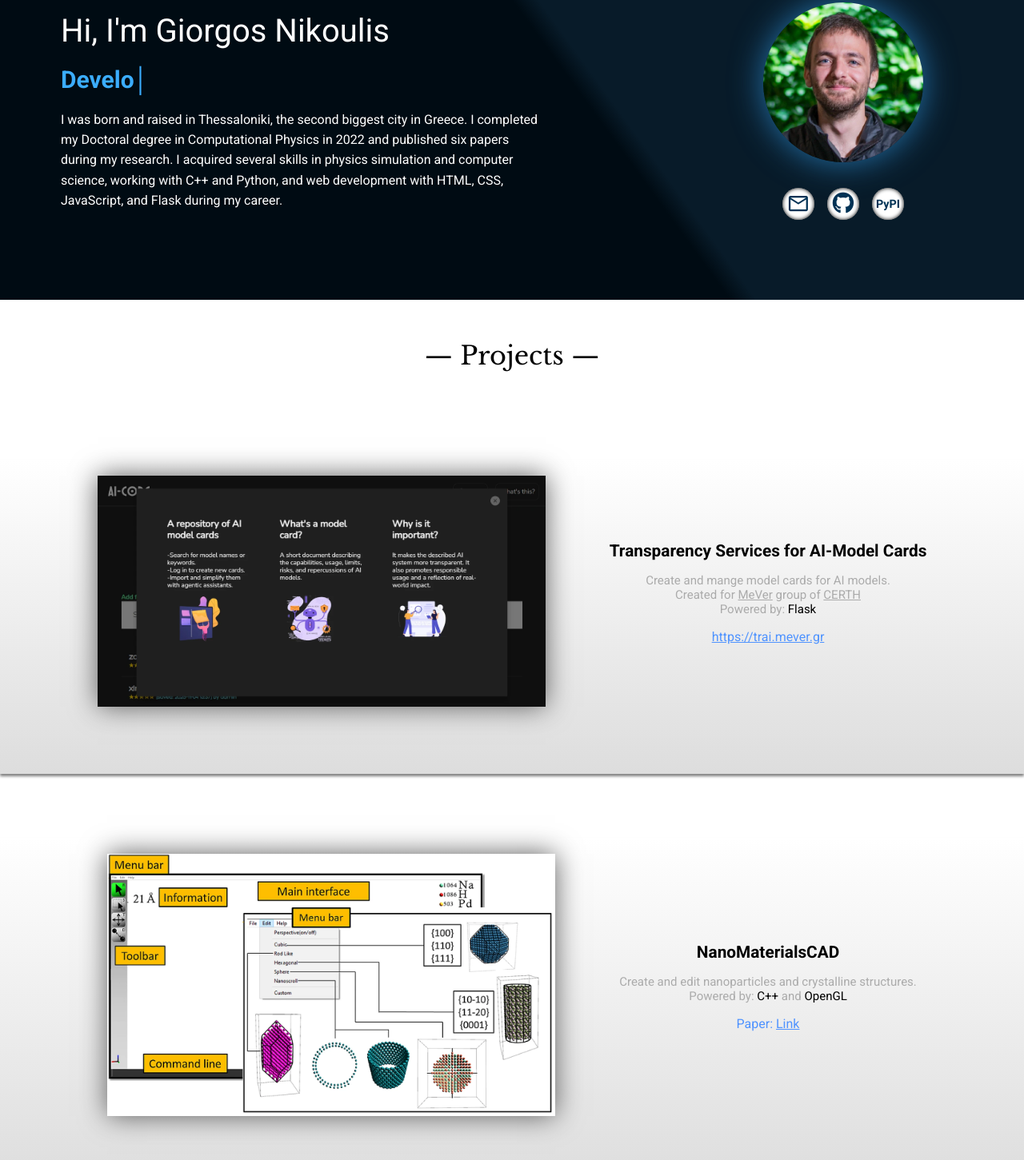
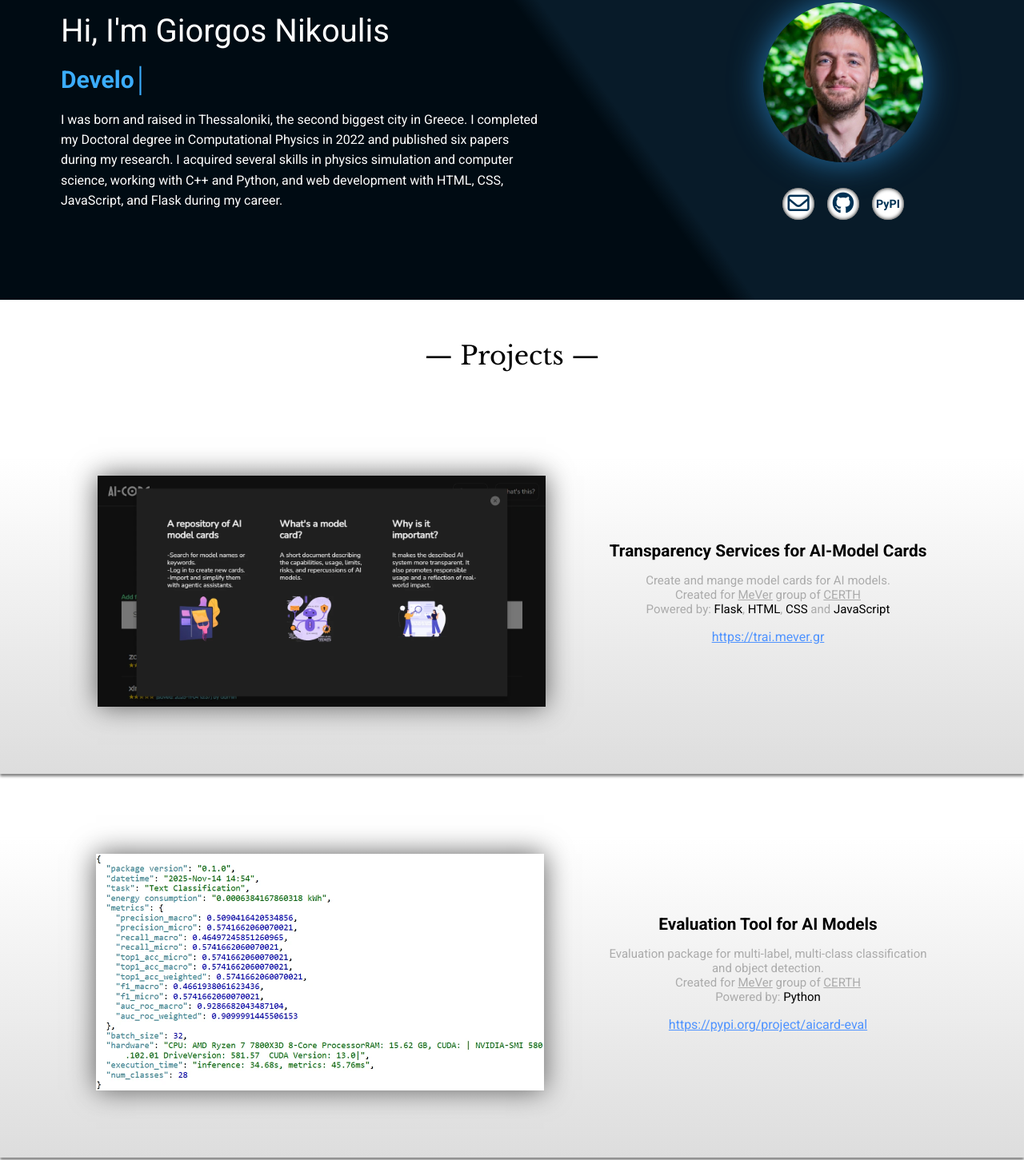
Before and after one commit to gnikoul/gnikoul-page, a plain HTML site: page index.html in a window 1280 px wide. Shown: the part 147-1598 px from the top of the page at 80% size. Drawn offline with nearby package versions, Linux system fonts and the light colour scheme.

Commit message:
add eval project, comment ML for WMo

```diff
--- a/css/nav-bar.css
+++ b/css/nav-bar.css
@@ -14,7 +14,6 @@
     height:1.5rem;
     padding:0.9rem 0 0.9rem 0;
     font-size: 0.9rem;
-    background-color: none;
     cursor: default;
     color: var(--nav-bar-color);
     z-index: 10;
--- a/index.html
+++ b/index.html
@@ -7,25 +7,30 @@
         <meta property="og:description" content="Giorgos Nikoulis portfolio: research, projects, and professional achievements.">
         <meta property="og:url" content="https://gnikoul.gr">
         <meta property="og:type" content="website">
-        <link rel="icon" type="image/png" href="/images/favicon-48.png" sizes="48x48">
-        <link rel="icon" type="image/png" href="/images/favicon-192.png" sizes="192x192">
-        <link rel="icon" type="image/x-icon" href="images/favicon.ico">
         <meta name="viewport" content="width=device-width, initial-scale=1.0">
+
         <link rel="canonical" href="https://gnikoul.gr/">
+        <!-- <link rel="preconnect" href="https://fonts.googleapis.com"> -->
+        <!-- <link rel="preconnect" href="https://fonts.gstatic.com" crossorigin> -->
+        <link rel="stylesheet" href="https://fonts.googleapis.com/css2?family=Open+Sans:ital,wght@0,300..800;1,300..800&family=Roboto:ital,wght@0,100..900;1,100..900&display=swap" >
+        <link rel="stylesheet" href="https://fonts.googleapis.com/css2?family=Libre+Baskerville:ital,wght@0,400;0,700;1,400&display=swap" >
+        <!-- <link rel="stylesheet" href="https://fonts.googleapis.com/css2?family=Material+Symbols+Outlined:opsz,wght,FILL,GRAD@24,400,0,0&display=swap" /> -->
+        <link rel="stylesheet" href="https://cdnjs.cloudflare.com/ajax/libs/font-awesome/6.5.0/css/all.min.css"/>
+        <link rel="stylesheet" href="https://unpkg.com/leaflet@1.9.4/dist/leaflet.css" />
+
+        <script src="https://unpkg.com/leaflet@1.9.4/dist/leaflet.js"></script>
+
+        <link rel="icon" type="image/png" href="./images/favicon-48.png" sizes="48x48">
+        <link rel="icon" type="image/png" href="./images/favicon-192.png" sizes="192x192">
+        <link rel="icon" type="image/x-icon" href="./images/favicon.ico">
+
         <link rel="stylesheet" type="text/css" href="./css/general.css">
         <link rel="stylesheet" type="text/css" href="./css/nav-bar.css">
         <link rel="stylesheet" type="text/css" href="./css/intro.css">
         <link rel="stylesheet" type="text/css" href="./css/projects.css">
         <link rel="stylesheet" type="text/css" href="./css/career.css">
         <link rel="stylesheet" type="text/css" href="./css/footer.css">
-        <link rel="preconnect" href="https://fonts.googleapis.com">
-        <link rel="preconnect" href="https://fonts.gstatic.com" crossorigin>
-        <link href="https://fonts.googleapis.com/css2?family=Open+Sans:ital,wght@0,300..800;1,300..800&family=Roboto:ital,wght@0,100..900;1,100..900&display=swap" rel="stylesheet">
-        <link href="https://fonts.googleapis.com/css2?family=Libre+Baskerville:ital,wght@0,400;0,700;1,400&display=swap" rel="stylesheet">
-        <link rel="stylesheet" href="https://fonts.googleapis.com/css2?family=Material+Symbols+Outlined:opsz,wght,FILL,GRAD@24,400,0,0&display=swap" />
-        <link rel="stylesheet" href="https://cdnjs.cloudflare.com/ajax/libs/font-awesome/6.5.0/css/all.min.css"/>
-        <link rel="stylesheet" href="https://unpkg.com/leaflet@1.9.4/dist/leaflet.css" />
-        <script src="https://unpkg.com/leaflet@1.9.4/dist/leaflet.js"></script>
+
     </head>
     <body>
         <main>
@@ -56,7 +61,7 @@
                     <div class="intro-contact">
                         <a href="mailto:gnikoul@gmail.com">
                             <div>
-                                <span class="material-symbols-outlined" style="font-size: 1.8rem;position: absolute;left: 50%;top: 50%;transform: translate(-50%, -50%);">mail</span>
+                                <span><i class="fa-regular fa-envelope"></i></span>
                             </div>
                         </a>
                         <a href="https://github.com/gnikoul" target="_blank" aria-label="GitHub">
@@ -88,10 +93,28 @@
                         <div class="description">
                             Create and mange model cards for AI models. <br>
                             Created for <a href="https://mever.gr/" target="_blank">MeVer</a> group of <a href="https://www.iti.gr/iti/" target="_blank">CERTH</a> <br>
-                            Powered by: <span style="color:black">Flask</span>
+                            Powered by: <span style="color:black">Flask</span>, <span style="color:black">HTML</span>, <span style="color:black">CSS</span> and <span style="color:black">JavaScript</span>
                         </div>
                         <div class="links">
                             <a href="https://trai.mever.gr" target="_blank">https://trai.mever.gr</a>
+                        </div>
+                    </div>
+                </div>
+                <div class="project">
+                    <div class="project-image">
+                        <img src="images/aicard-eval.webp" alt="Evaluate text and image classification models">
+                    </div>
+                    <div class="project-info">
+                        <div class="title">
+                            Evaluation Tool for AI Models
+                        </div>
+                        <div class="description">
+                            Evaluation package for multi-label, multi-class classification and object detection. <br>
+                            Created for <a href="https://mever.gr/" target="_blank">MeVer</a> group of <a href="https://www.iti.gr/iti/" target="_blank">CERTH</a> <br>
+                            Powered by: <span style="color:black">Python</span>
+                        </div>
+                        <div class="links">
+                            <a href="https://pypi.org/project/aicard-eval/" target="_blank">https://pypi.org/project/aicard-eval</a>
                         </div>
                     </div>
                 </div>
@@ -146,7 +169,7 @@
                         </div>
                     </div>
                 </div>
-                <div class="project">
+                <!-- <div class="project">
                     <div class="project-image">
                         <img src="images/mowgap.webp" alt="ML interatomic potential for W-Mo alloys">
                     </div>
@@ -162,7 +185,8 @@
                             Paper: <a href="https://iopscience.iop.org/article/10.1088/1361-648X/ac03d1/meta" target="_blank">link</a>
                         </div>
                     </div>
-                </div><div class="project">
+                </div> -->
+                <div class="project">
                     <div class="project-image">
                         <img src="images/sildenafil.webp" alt="Sildenafil nanoparticles using polymer stabilizers">
                     </div>
--- a/js/nav-bar.js
+++ b/js/nav-bar.js
@@ -8,7 +8,7 @@
 
   const scrollY = window.scrollY;
 
-  let color = 'white'; // default color
+  let color = 'white';
 
   if (scrollY > introHeight && scrollY < footerTop) {
     color = 'black';
```
Also changed, not shown: images/aicard-eval.png (added), images/aicard-eval.webp (added), images/test.webp (added).
